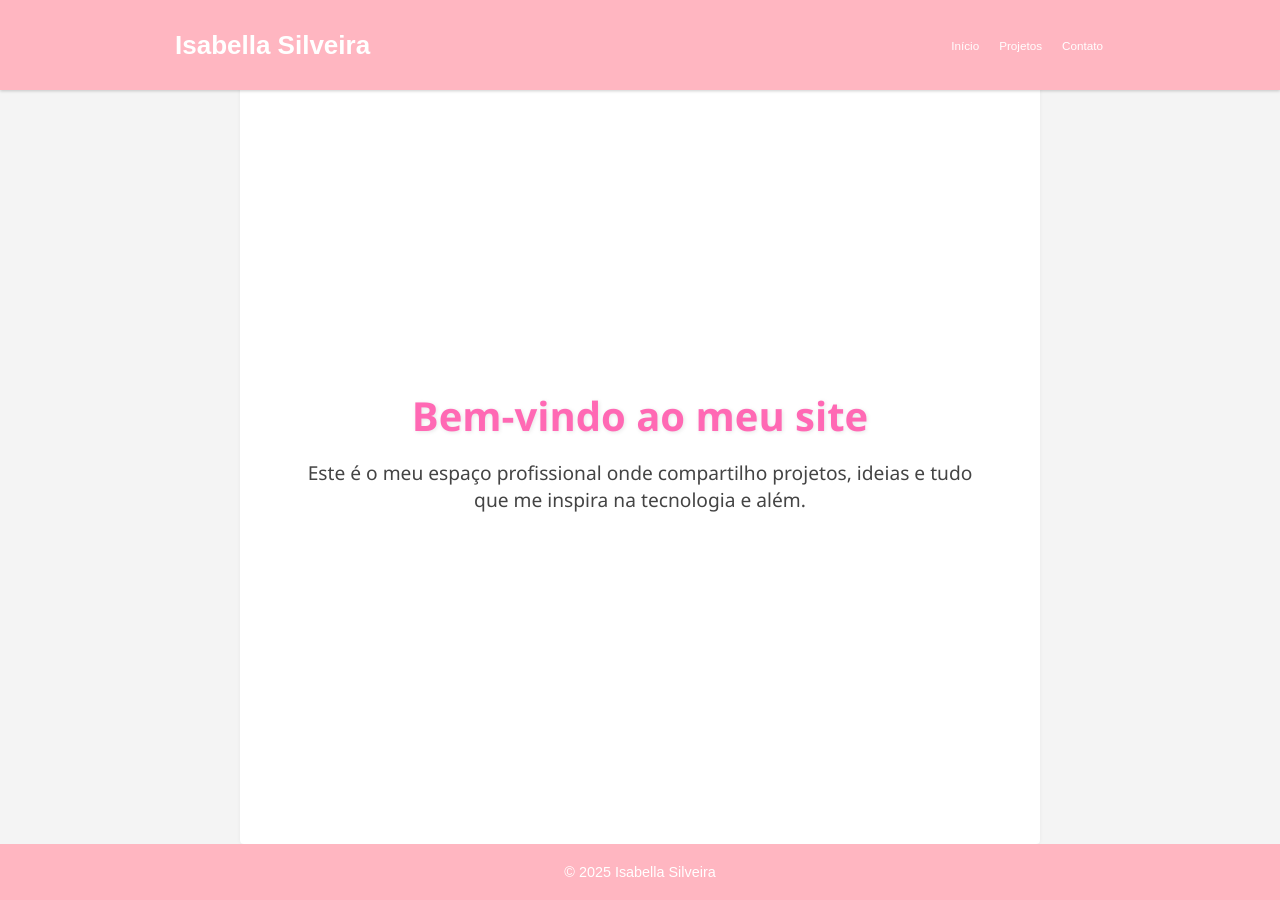
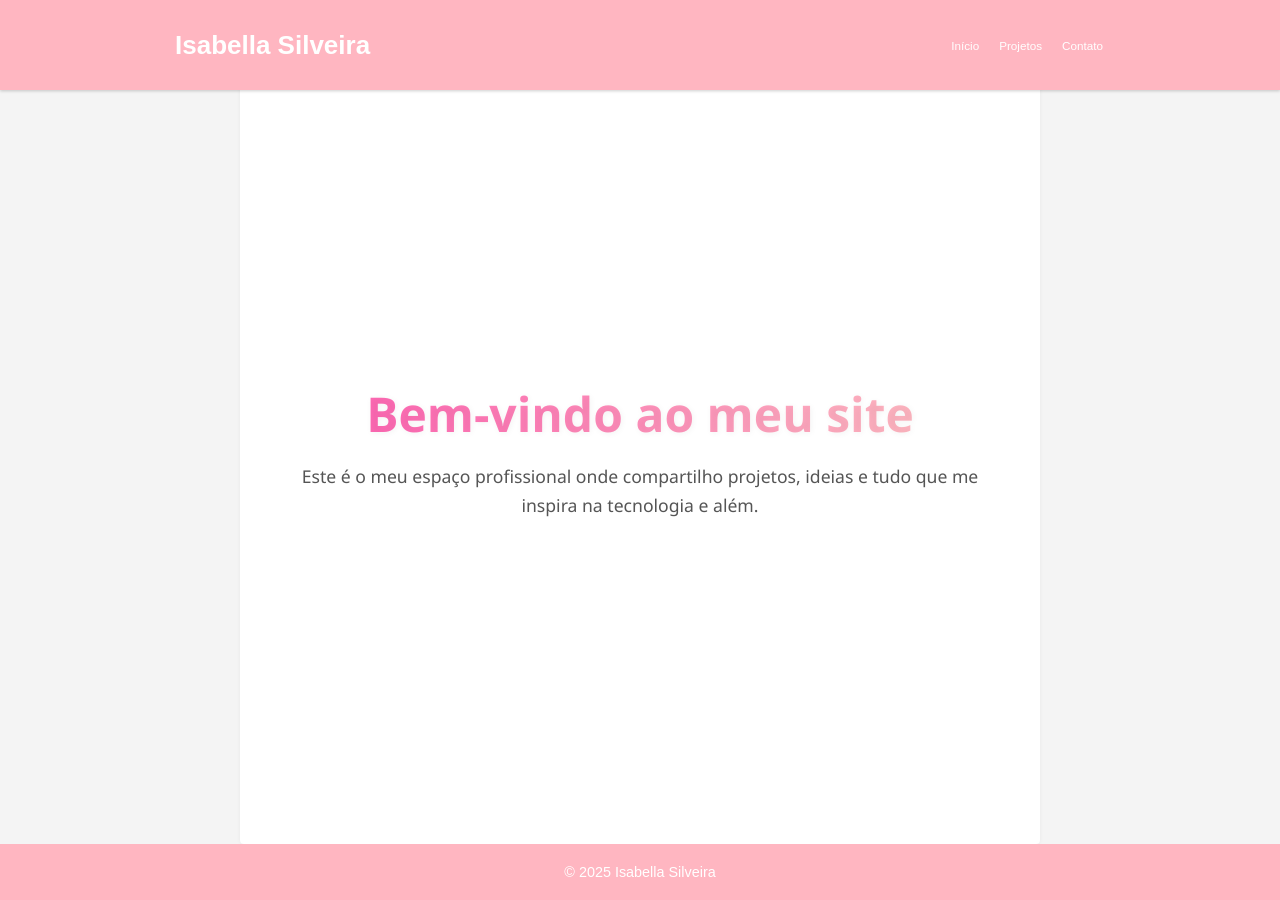
Before and after one commit to isacsilveira/isacsilveira.github.io, a Jekyll site: the page built from index.md, in a window 1280 px wide. Built offline with Jekyll 4.4.1, drawn with Linux system fonts in a browser that asks for light colours.

Commit message:
Update style.css

```diff
--- a/assets/css/style.css
+++ b/assets/css/style.css
@@ -99,6 +99,7 @@ html, body {
   width: 100%;
 }
 
+/* Página inicial - seção de boas-vindas */
 .welcome-section {
   height: 80vh;
   display: flex;
@@ -106,18 +107,25 @@ html, body {
   justify-content: center;
   align-items: center;
   text-align: center;
-  color: #ff69b4;
+  padding: 2rem;
   font-family: 'Segoe UI', sans-serif;
-  padding: 2rem;
 }
 
-.welcome-section h1 {
-  font-size: 2.5rem;
-  margin-bottom: 1rem;
-  text-shadow: 1px 1px 4px rgba(0, 0, 0, 0.1);
+/* Título com degradê elegante */
+.gradient-text {
+  font-size: 3rem;
+  font-weight: bold;
+  background: linear-gradient(90deg, #ff69b4, #ffb6c1);
+  -webkit-background-clip: text;
+  -webkit-text-fill-color: transparent;
+  text-shadow: 1px 1px 6px rgba(0, 0, 0, 0.05);
 }
 
-.welcome-section p {
-  font-size: 1.2rem;
-  color: #444;
+/* Subtítulo mais profissional */
+.welcome-subtitle {
+  font-size: 1.1rem;
+  color: #555;
+  max-width: 700px;
+  line-height: 1.6;
+  margin-top: 1rem;
 }
```
